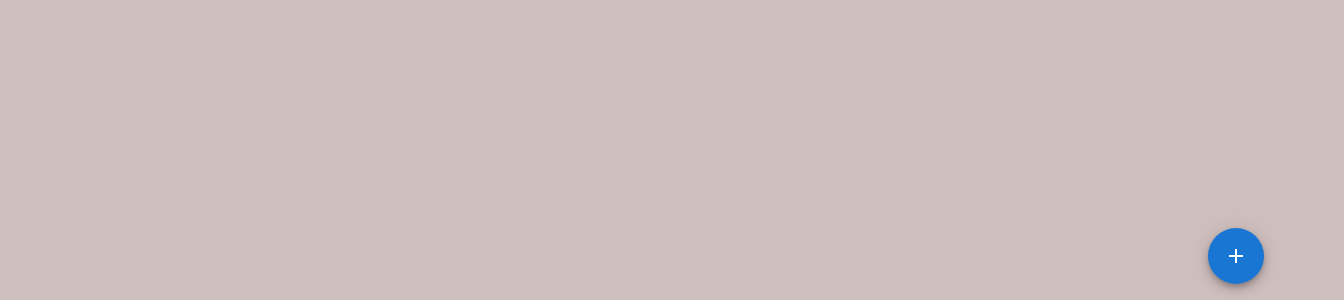
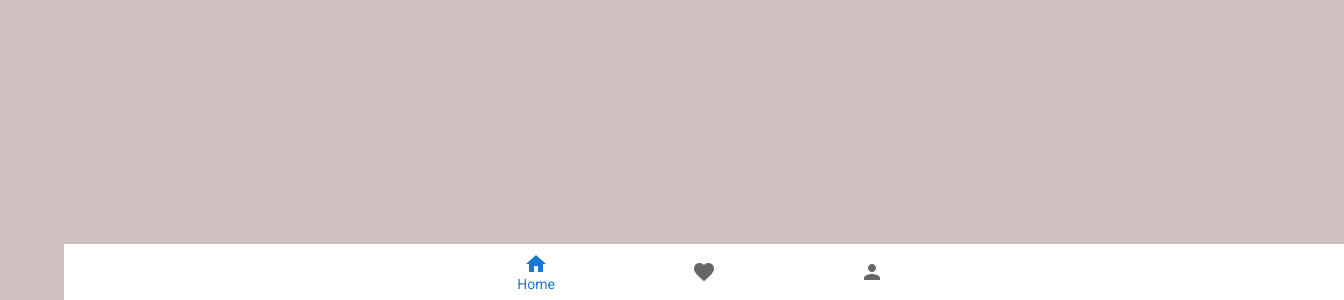
Before and after one commit to serkanbulutgenc/codespaces-blank, a Next.js app: page / in a window 1280 px wide. Shown: the part 500-800 px from the top of the page, 1344 px wide, since content can reach past the window. Built offline with nearby package versions, Linux system fonts and the light colour scheme; what @mui/material-nextjs would draw is missing.

Commit message:
BottomNavigation Component

```diff
--- a/src/app/page.tsx
+++ b/src/app/page.tsx
@@ -19,7 +19,8 @@
 //import MuiMenu from "@/components/MuiMenu"
 //import MuiBreadcrumb from "@/components/MuiBreadcrumb"
 //import MuiDrawer from "@/components/MuiDrawer"
-import MuiSpeedDial from "@/components/MuiSpeedDial"
+//import MuiSpeedDial from "@/components/MuiSpeedDial"
+import MuiBottomNavigation from "@/components/MuiBottomNavigation"
 
 import { Container } from '@mui/material';
 
@@ -46,7 +47,8 @@ export default function Home() {
          {/*<MuiMenu/>*/}
          {/* <MuiBreadcrumb/> */}
          {/* <MuiDrawer/> */}
-         <MuiSpeedDial/>
+         {/* <MuiSpeedDial/> */}
+         <MuiBottomNavigation/>
     </Container>
 
   );
--- /dev/null
+++ b/src/components/MuiBottomNavigation.tsx
@@ -0,0 +1,19 @@
+'use client'
+import {BottomNavigation, BottomNavigationAction} from "@mui/material"
+import HomeIcon from "@mui/icons-material/Home"
+import FavoriteIcon from "@mui/icons-material/Favorite"
+import PersonIcon from "@mui/icons-material/Person"
+import { useState } from "react"
+
+export default function BottomNavigationPage(){
+    const  [ value, setValue] = useState(0)
+
+    return <BottomNavigation
+    sx={{ width:'100%', bottom:0, position:'absolute'}}
+    value={value}
+    onChange={(event, newValue)=>{setValue(newValue)}}>
+        <BottomNavigationAction  label='Home' icon={<HomeIcon/>} />
+        <BottomNavigationAction  label='Favorite' icon={<FavoriteIcon/>} />
+        <BottomNavigationAction  label='Person' icon={<PersonIcon/>} />
+    </BottomNavigation>
+}
```
